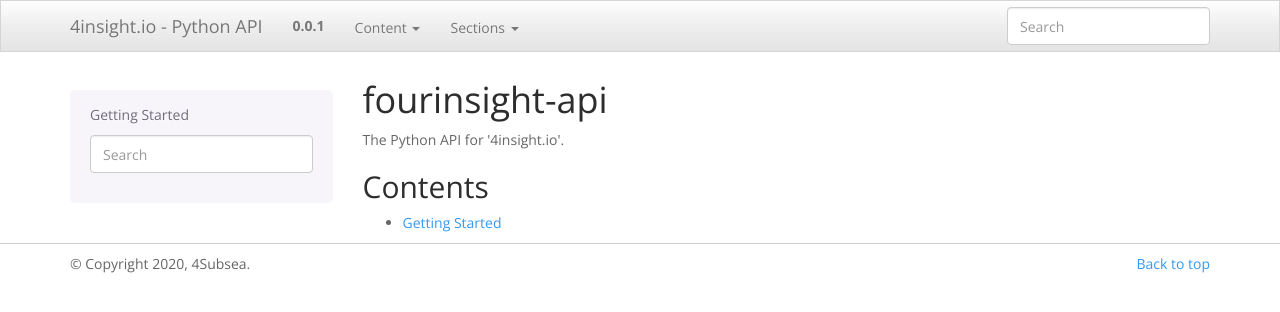
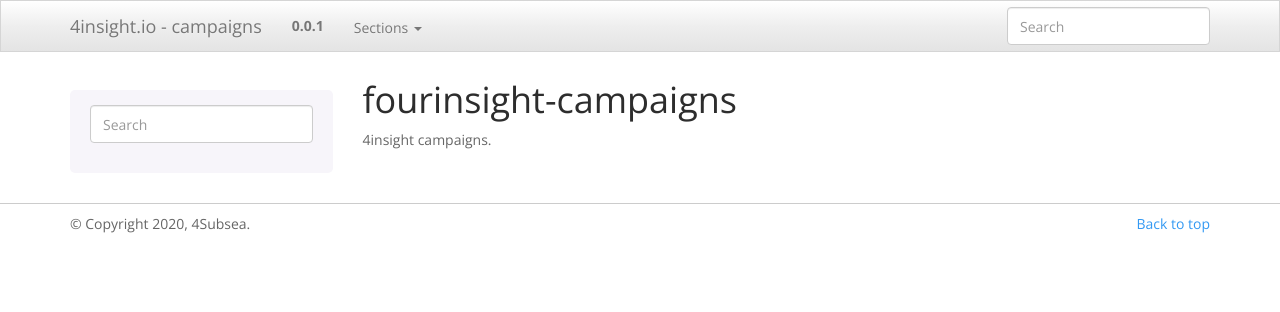
Before and after one commit to 4Subsea/fourinsight-campaigns-python, a Sphinx documentation site: the page built from docs/index.rst, in a window 1280 px wide. Shown: the top 312 px of the page. Built offline with Sphinx 7.4.7, drawn with Linux system fonts in a browser that asks for light colours.

Commit message:
updated documentation files

```diff
--- a/README.rst
+++ b/README.rst
@@ -1,4 +1,4 @@
-fourinsight-api
+fourinsight-campaigns
 ###############
 
-The Python API for '4insight.io'.
+4insight campaigns.
--- a/docs/conf.py
+++ b/docs/conf.py
@@ -62,7 +62,7 @@ source_suffix = ".rst"
 master_doc = "index"
 
 # General information about the project.
-project = u"fourinsight-api"
+project = u"fourinsight-campaigns"
 copyright = u"{}, 4Subsea".format(date.today().year)
 author = u"4Subsea"
 
@@ -133,7 +133,7 @@ html_theme_path = sphinx_bootstrap_theme.get_html_theme_path()
 # documentation.
 html_theme_options = {
     # Navigation bar title. (Default: ``project`` value)
-    "navbar_title": "4insight.io - Python API",
+    "navbar_title": "4insight.io - campaigns",
     # Tab name for entire site. (Default: "Site")
     "navbar_site_name": "Content",
     # A list of tuples containing pages or urls to link to.
--- a/docs/index.rst
+++ b/docs/index.rst
@@ -1,11 +1 @@
 .. include:: ../README.rst
-
-Contents
-========
-
-.. toctree::
-   :glob:
-   :titlesonly:
-   :maxdepth: 2
-
-   getting_started
```
Also changed, not shown: 1 other file.
